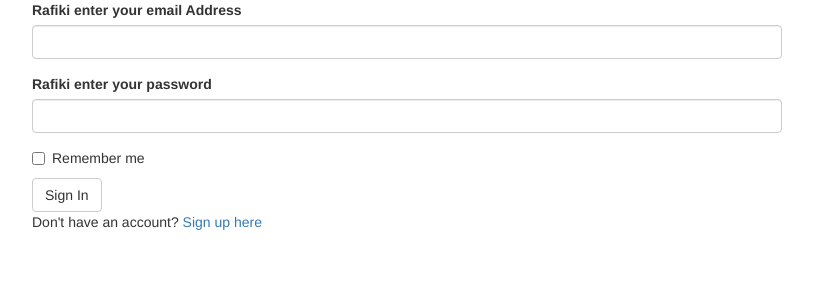
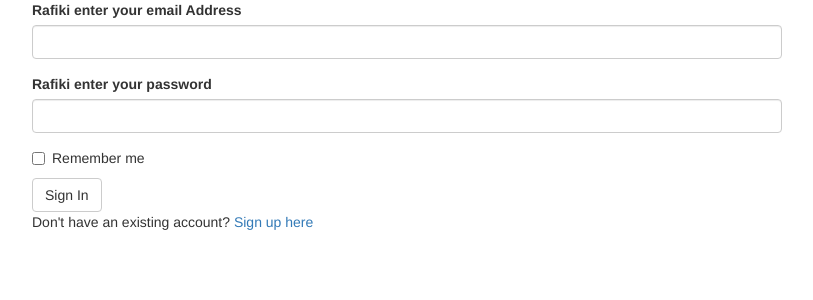
Before and after one commit to Janice-M/greymatter, a Flask app: page /auth/login in a window 1280 px wide. Shown: the top 300 px of the page, without its empty margins (233-1046 px from the left). Run offline with Flask 2, Linux system fonts and the light colour scheme; parts of the project's set-up code (start-up, migrations or seed data) failed here and were passed over; some libraries are stand-ins or nearby versions.

Commit message:
editted login.html

```diff
--- a/app/__init__.py
+++ b/app/__init__.py
@@ -13,6 +13,9 @@ from flask_moment import Moment
 
 #login_manager.session_protection = 'strong'
 login_manager = LoginManager()
+login_manager.session_protection = 'strong'
+login_manager.login_view = 'auth.login'
+
 bootstrap = Bootstrap()
 db = SQLAlchemy()
 simple = SimpleMDE()
--- a/app/templates/auth/login.html
+++ b/app/templates/auth/login.html
@@ -21,7 +21,7 @@
 
       {{ wtf.quick_form(login_form) }}
 
-      <p> Don't  have an account?  <a href="{{url_for('auth.register')}}">Sign up here</a></p>
+      <p> Don't  have an existing account?  <a href="{{url_for('auth.register')}}">Sign up here</a></p>
 
     </div>
 
```
